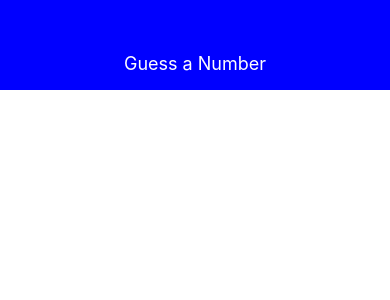
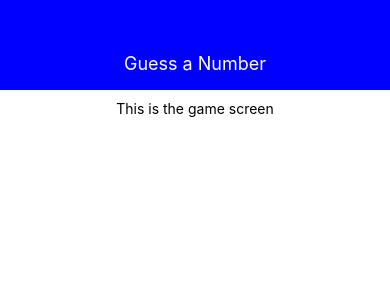
Before and after one commit to firasbelhiba/GuesserMobileGame, a React Native app: screen / in a window 390 px wide. Shown: the top 300 px of the page. Built offline with nearby package versions, Linux system fonts and the light colour scheme.

Commit message:
the game screen

```diff
--- a/App.js
+++ b/App.js
@@ -2,11 +2,14 @@
 import React from 'react';
 import { StyleSheet, Text, View } from 'react-native';
 import Header from './components/Header';
+import StartGameScreen from './screens/StartGameScreen';
+
 
 export default function App() {
   return (
     <View style={styles.container}>
       <Header title={'Guess a Number'} />
+      <StartGameScreen />
       <StatusBar style="auto" />
     </View>
   );
--- /dev/null
+++ b/screens/StartGameScreen.js
@@ -0,0 +1,24 @@
+import React from 'react'
+import { StyleSheet, Text, View } from 'react-native';
+
+
+const StartGameScreen = (props) => {
+    return (
+        <View style={styles.screen}>
+            <Text>
+                This is the game screen
+            </Text>
+        </View>
+    )
+}
+
+const styles = StyleSheet.create({
+    screen: {
+        // flex 1 means that it will take all the space below the header
+        flex: 1,
+        padding: 10,
+        alignItems: 'center',
+    }
+});
+
+export default StartGameScreen
```
